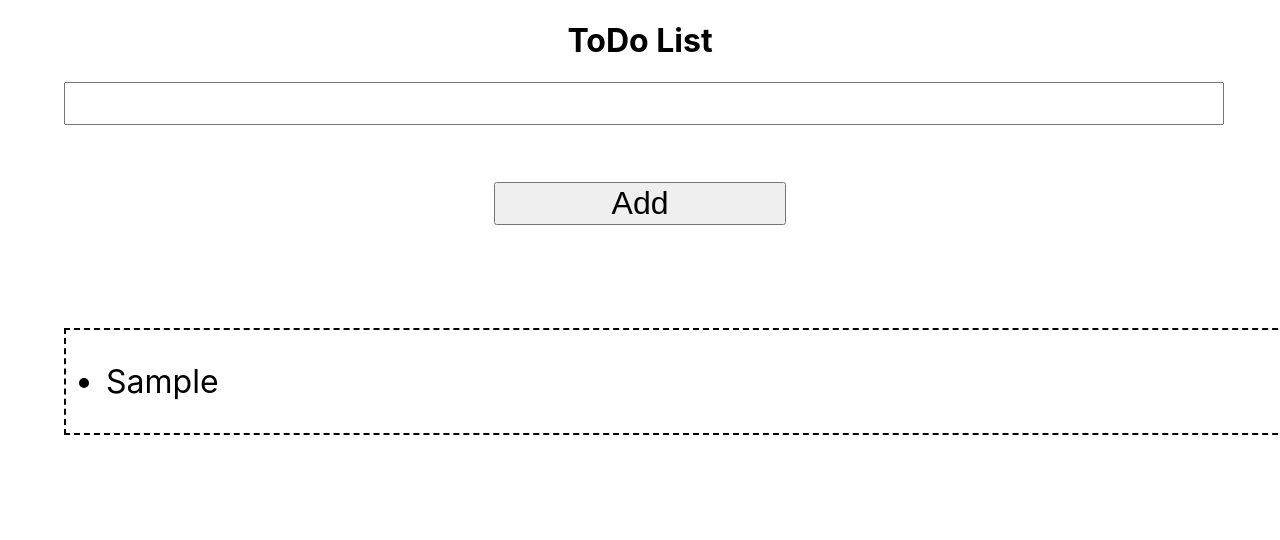
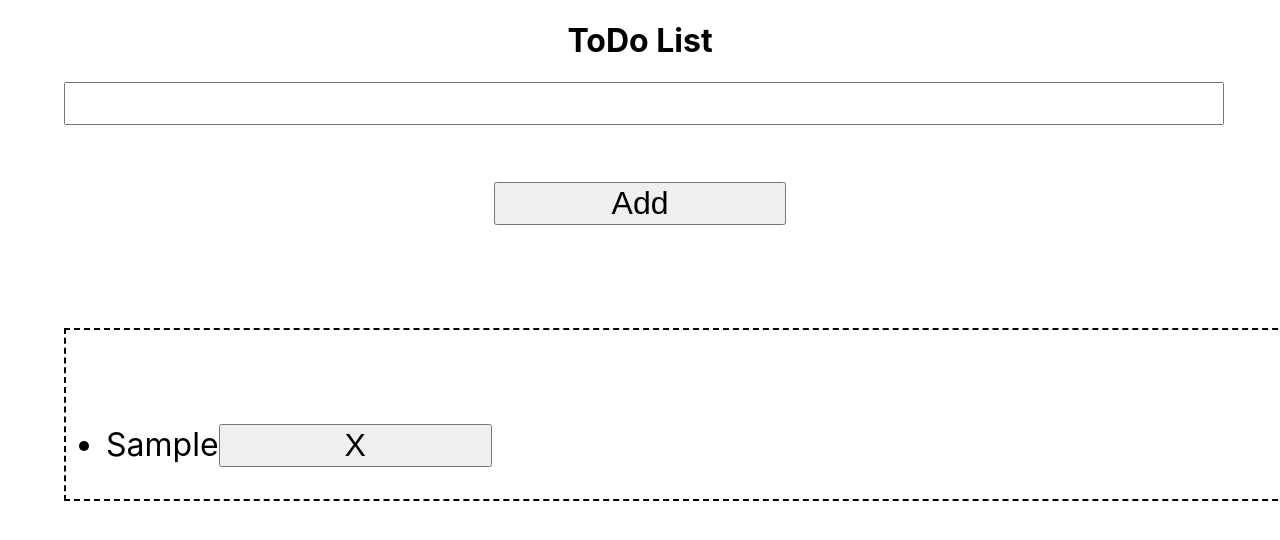
Before and after one commit to ShujaAazik/Todo_List, a React (Create React App) app in the folder todo-list/: page / in a window 1280 px wide. Both pictures are taken after typing "Sample" into the empty fields and a click on the button "Add". Shown: the top 540 px of the page. Built offline with nearby package versions, Linux system fonts and the light colour scheme.

Commit message:
Delete Button added. Funtionality is not fully completed

```diff
--- a/todo-list/src/App.css
+++ b/todo-list/src/App.css
@@ -25,3 +25,8 @@ button {
 	margin-top: 8%;
 	margin-left: 5%;
 }
+
+.Todo-list-element {
+	display: flex;
+	flex-direction: column;
+}
--- a/todo-list/src/App.js
+++ b/todo-list/src/App.js
@@ -20,11 +20,13 @@ function App() {
 }
 
 function Addtolist(props){
-	return(
+	return (
 		<ul>
-			{
-				props.value.map(e => <li>{e}</li>)
-			}
+			<div className='Todo-list-element'>
+				{props.value.map((e) => (
+					<li>{e}<button onClick={()=>(props.value.splice(props.value.indexOf(e)))}>X</button></li>
+				))}
+			</div>
 		</ul>
 	);
 }
```
